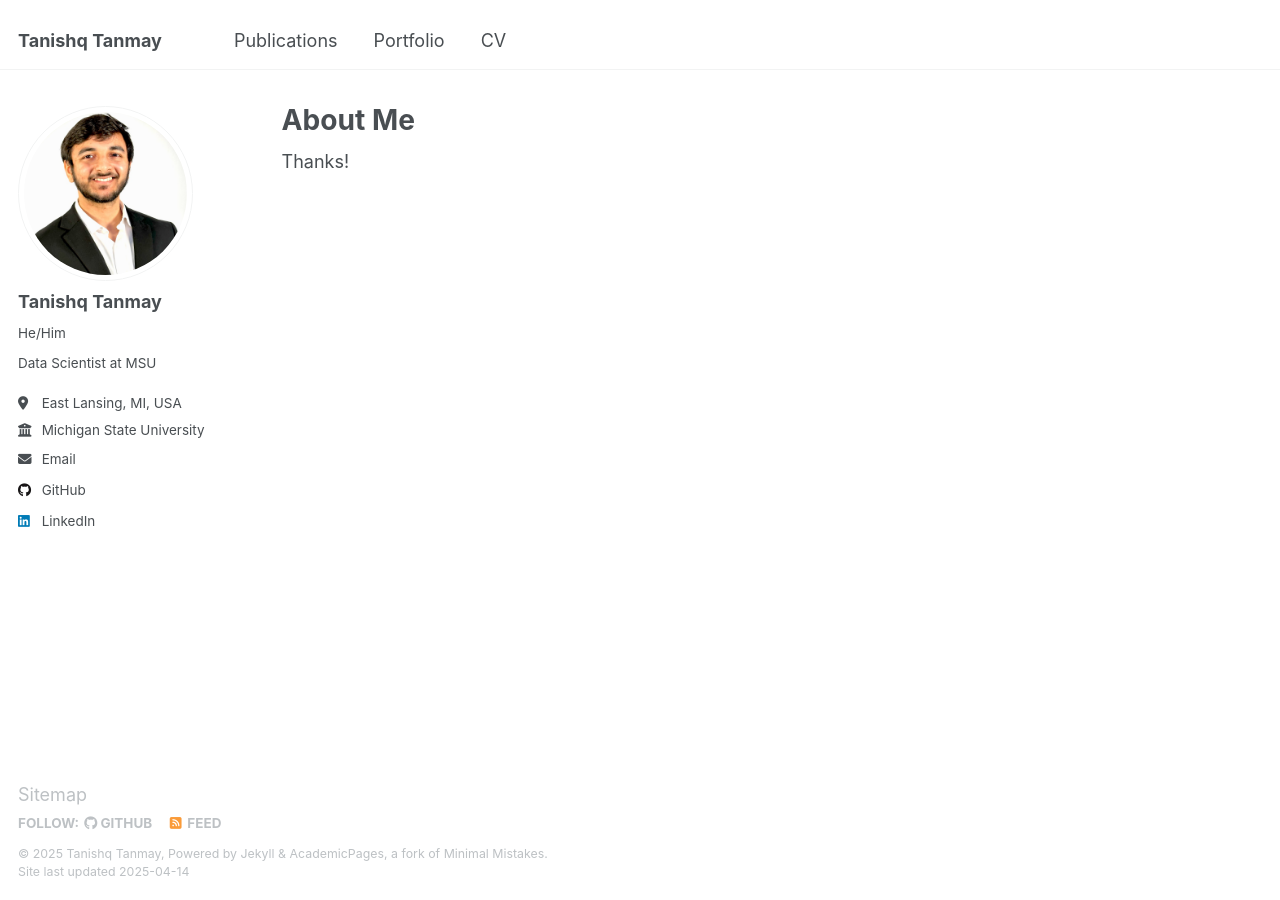
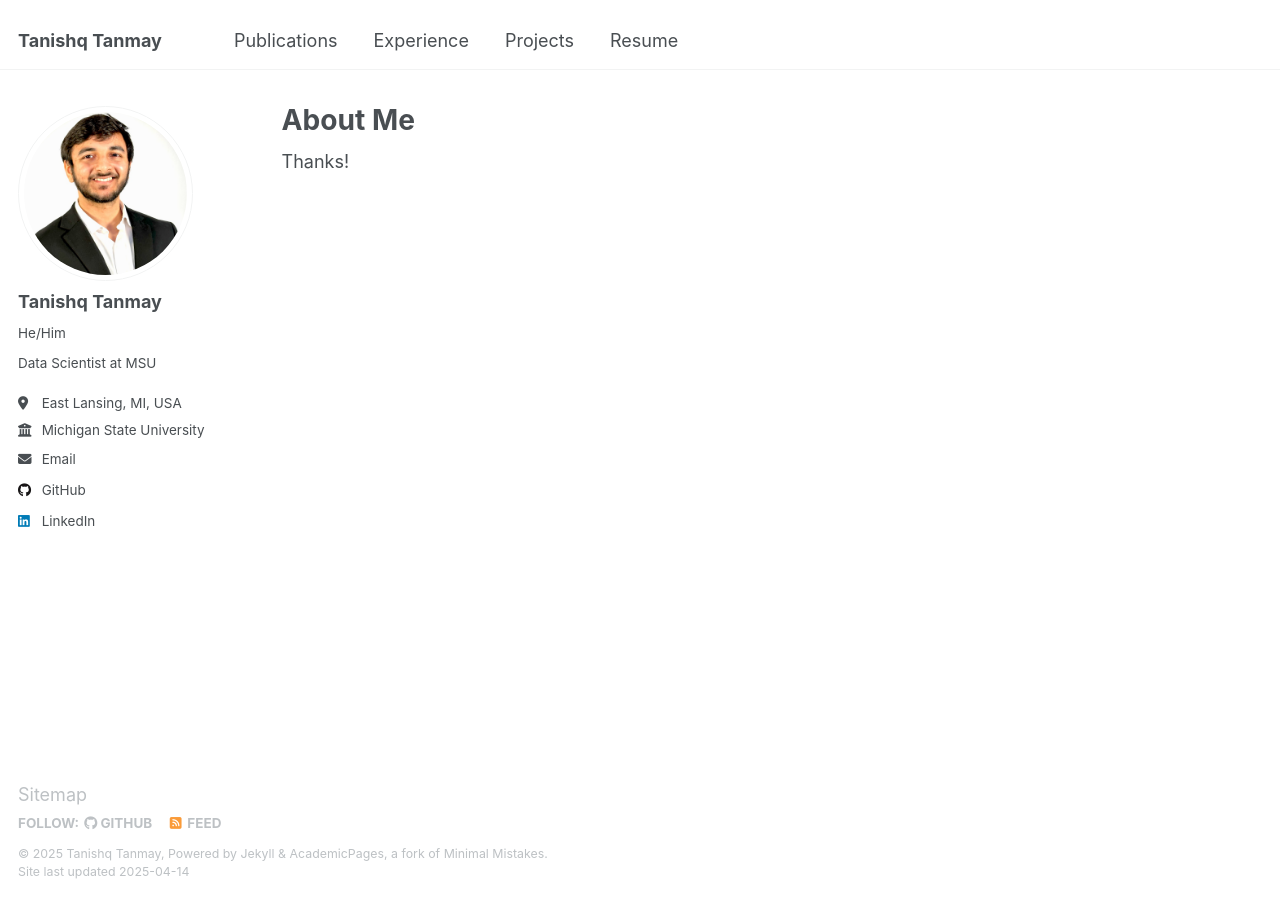
Before and after one commit to tanishq51099/tanishq51099.github.io, a Jekyll site: the page built from _pages/about.md, in a window 1280 px wide. Built offline with Jekyll 4.4.1, drawn with Linux system fonts in a browser that asks for light colours.

Commit message:
Update navigation.yml

```diff
--- a/_data/navigation.yml
+++ b/_data/navigation.yml
@@ -11,16 +11,16 @@ main:
   # - title: "Talks"
   #   url: /talks/
 
-  # - title: "Teaching"
-  #   url: /teaching/
+  - title: "Experience"
+    url: /teaching/
 
-  - title: "Portfolio"
+  - title: "Projects"
     url: /portfolio/
 
   # - title: "Blog Posts"
   #   url: /year-archive/
 
-  - title: "CV"
+  - title: "Resume"
     url: /files/Resume_Tanishq_2.pdf
 
   # - title: "Guide"
```
